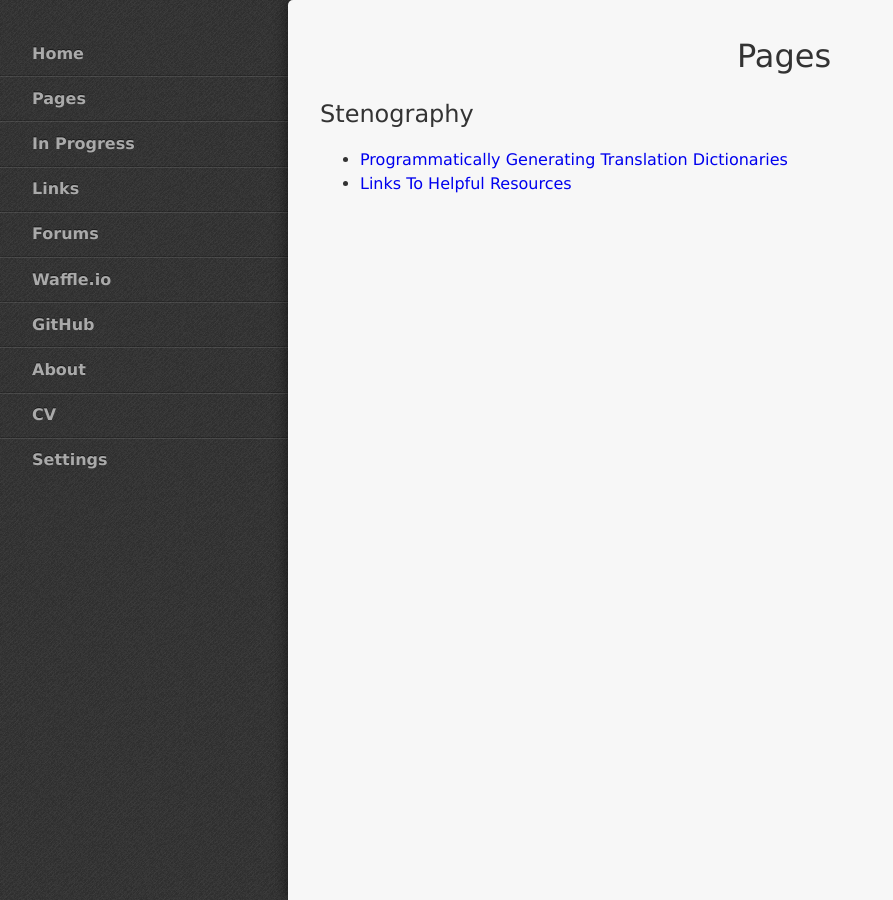
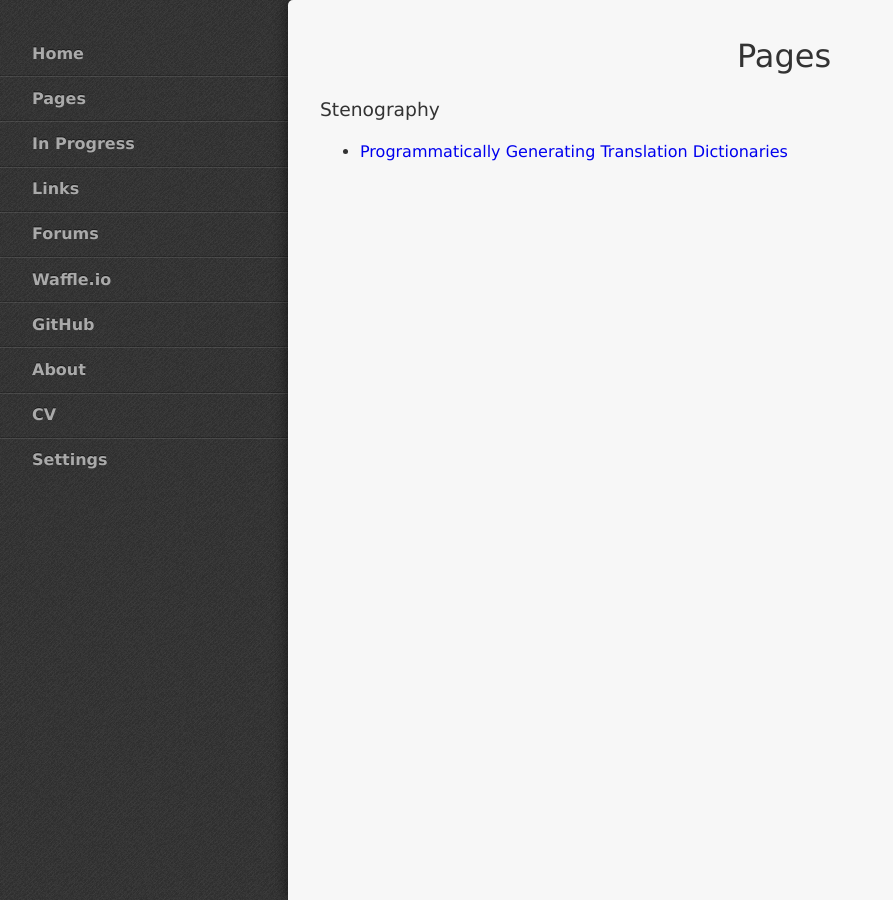
Before and after one commit to StevenTammen/StevenTammen.github.io, a Jekyll site: the page built from pages/pages.md, in a window 1280 px wide. Shown: the whole page, without its empty margins (0-893 px from the left). Built offline with Jekyll 4.4.1, drawn with Linux system fonts in a browser that asks for light colours.

Commit message:
Update pages.md

```diff
--- a/pages/pages.md
+++ b/pages/pages.md
@@ -6,7 +6,6 @@ title: Pages
 
 <h1 class="center"> Pages </h1>
 
-## Stenography
+### Stenography
 
 - [Programmatically Generating Translation Dictionaries](http://steventammen.com/stenography/dictionary-generator/)
-- [Links To Helpful Resources](http://steventammen.com/stenography/links/)
```
